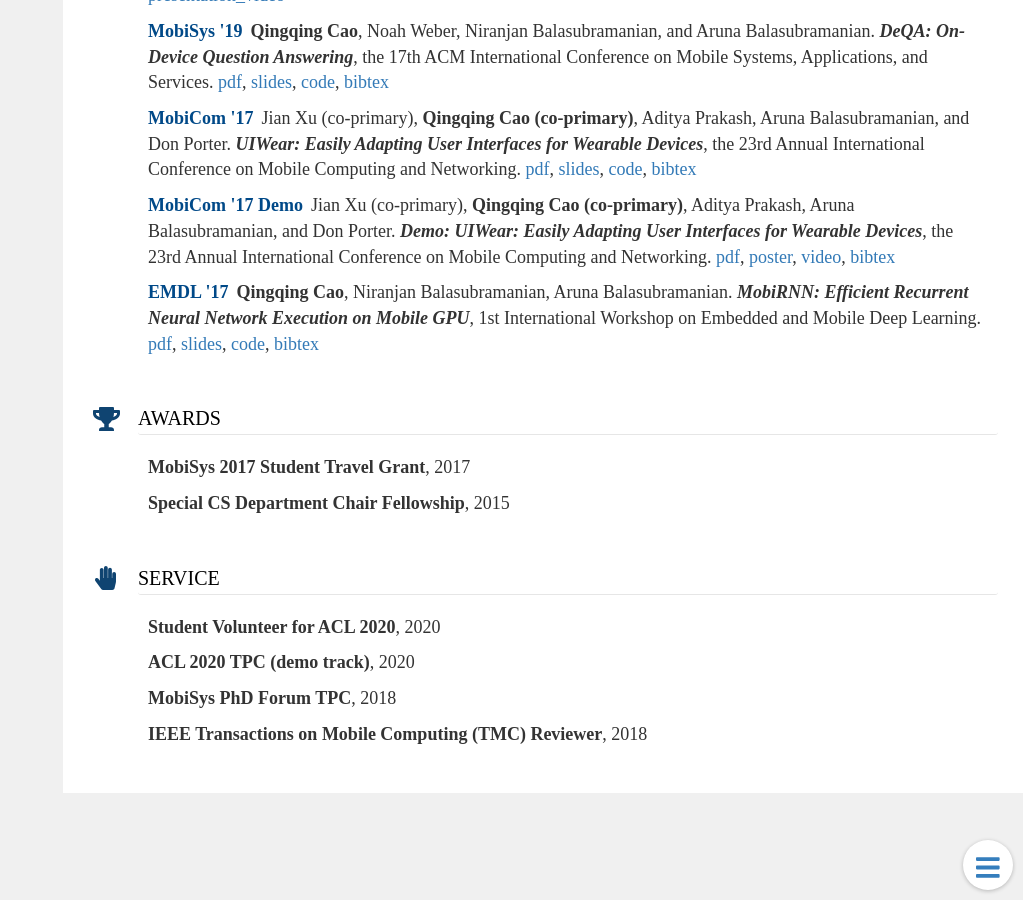
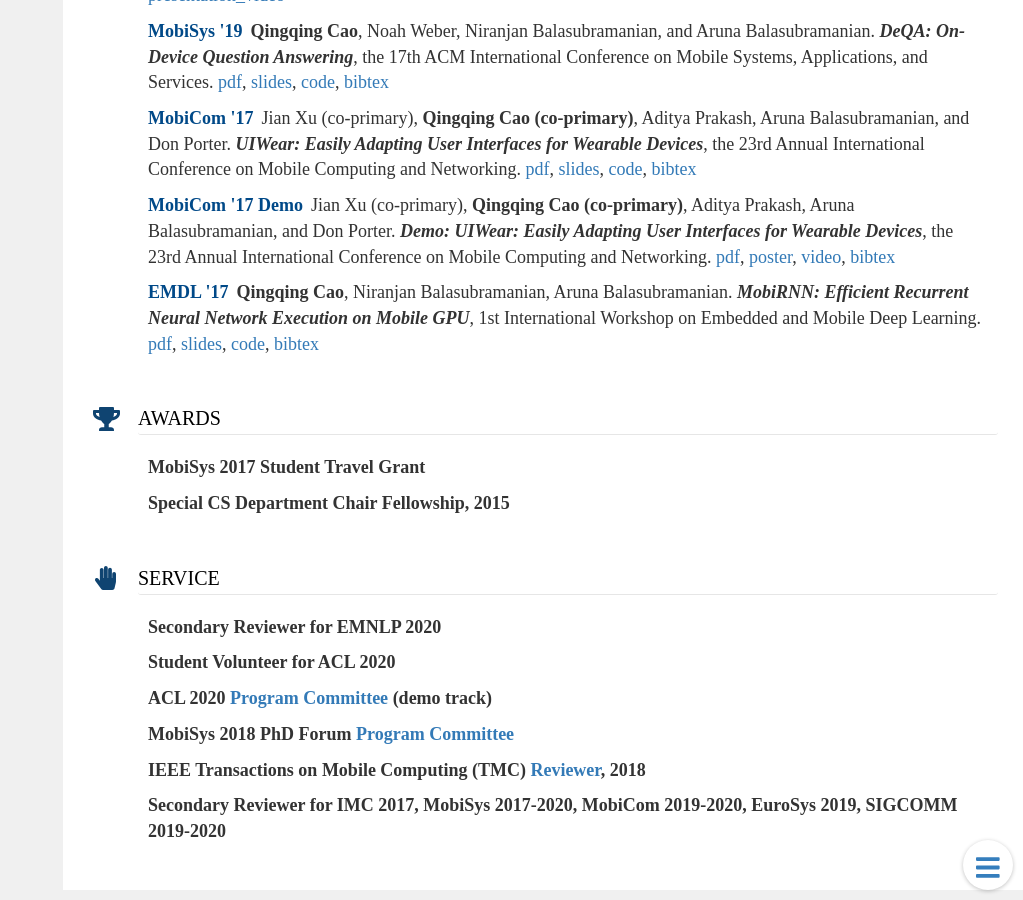
Before and after one commit to csarron/csarron.github.io, a Jekyll site: the page built from index.md, in a window 1280 px wide and 900 px high, scrolled down 1125 px. Shown: the whole window, without its empty margins (257-1280 px from the left). Built offline with Jekyll 4.4.1, drawn with Linux system fonts in a browser that asks for light colours.

Commit message:
update cv and service

```diff
--- a/_includes/about.html
+++ b/_includes/about.html
@@ -82,7 +82,7 @@
                     {% for item in page.news offset:3 %}
                     <li>
                         <p>
-                            <span class="old">{{ item.date }}</span> {{ item.info }}
+                            <span class="old">{{ item.date }}</span> {{ item.info  | markdownify }}
                         </p>
                     </li>
                     {% endfor %}
@@ -152,7 +152,7 @@
                 <div class="info">
                     <h4 class="title text-uppercase">{{ notable-item.name }}</h4>
                     <div class="content card card-nested">{% for item in notable-item.items %}
-                        <p><strong>{{ item.name }}</strong>, {{ item.date }}</p>
+                        <p><strong>{{ item.name | markdownify | remove: '<p>' | remove: '</p>'}}</strong></p>
                         {% endfor %}
                     </div>
                 </div>
--- a/index.md
+++ b/index.md
@@ -135,20 +135,16 @@
     style: fas fa-trophy
     items:
       - name: MobiSys 2017 Student Travel Grant
-        date: 2017
-      - name: Special CS Department Chair Fellowship
-        date: 2015
+      - name: Special CS Department Chair Fellowship, 2015
   - name: Service
     style: fas fa-hand-paper
     items:
+      - name: Secondary Reviewer for EMNLP 2020
       - name: Student Volunteer for ACL 2020
-        date: 2020
-      - name: ACL 2020 TPC (demo track)
-        date: 2020
-      - name: MobiSys PhD Forum TPC
-        date: 2018
-      - name: IEEE Transactions on Mobile Computing (TMC) Reviewer
-        date: 2018
+      - name: ACL 2020 [Program Committee](https://www.aclweb.org/anthology/2020.acl-demos.0.pdf) (demo track)
+      - name: MobiSys 2018 PhD Forum [Program Committee](https://www.sigmobile.org/mobisys/2018/workshops/phdforum18/committee/)
+      - name: IEEE Transactions on Mobile Computing (TMC) [Reviewer](https://www.computer.org/csdl/api/v1/periodical/trans/tm/2019/02/08605405/17D45We0UEp/download-article/pdf), 2018
+      - name: Secondary Reviewer for IMC 2017, MobiSys 2017-2020, MobiCom 2019-2020, EuroSys 2019, SIGCOMM 2019-2020
 # misc:
 #   - name: Skills
 #     style: fas fa-code
```
Also changed, not shown: 1 other file.
